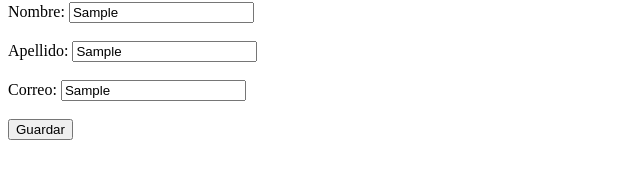
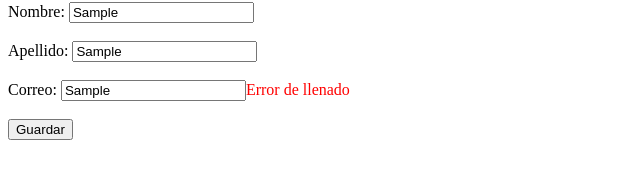
Before and after one commit to montoyaguzman/angular4-forms, an Angular app: page / in a window 1280 px wide. Both pictures are taken after typing "Sample", "Sample", "Sample" into the empty fields and a click on the button "Guardar". Shown: the part 117-288 px from the top of the page, without its empty margins (0-640 px from the left). Built offline with nearby package versions, Linux system fonts and the light colour scheme.

Commit message:
trabajando en formulario

```diff
--- a/src/app/components/template/template/template.component.html
+++ b/src/app/components/template/template/template.component.html
@@ -16,9 +16,9 @@
   <div>
     <span>Apellido: </span>
     <input type="text" id="apellido" name="apellido" required
-    [(ngModel)]="usuario.apellido"
+    [(ngModel)]="usuario.apellido" #apellido="ngModel"
     >
-    <span class="letraAdvertencia" *ngIf="nombre.touched && !nombre.valid">Error de llenado</span>
+    <span class="letraAdvertencia" *ngIf="apellido.touched && !apellido.valid && apellido.errors?.required">Error de llenado</span>
   </div>
 
   <br/>
@@ -27,9 +27,9 @@
     <span>Correo: </span>
     <input type="text" id="correo" name="correo"
     pattern="[a-z0-9._%+-]+@[a-z0-9.-]+\.[a-z]{2,3}$"
-    [(ngModel)]="usuario.correo"
+    [(ngModel)]="usuario.correo" #correo="ngModel"
     >
-    <span class="letraAdvertencia" *ngIf="nombre.touched && !nombre.valid">Error de llenado</span>
+    <span class="letraAdvertencia" *ngIf="correo.touched && !correo.valid">Error de llenado</span>
   </div>
 
   <br/>
```
